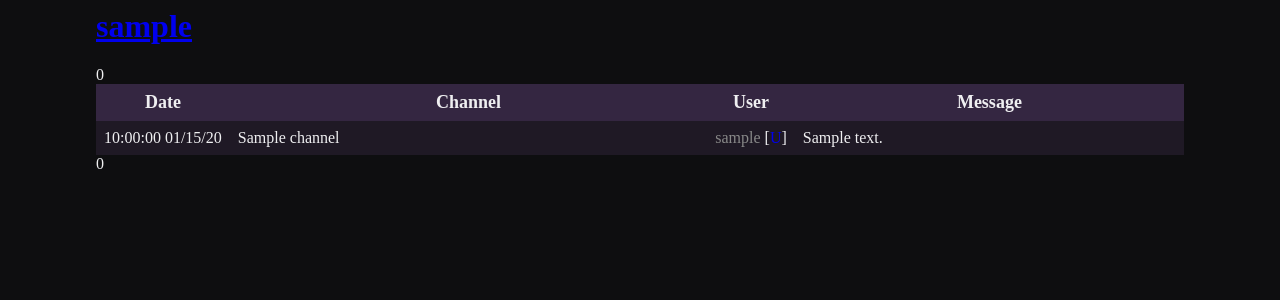
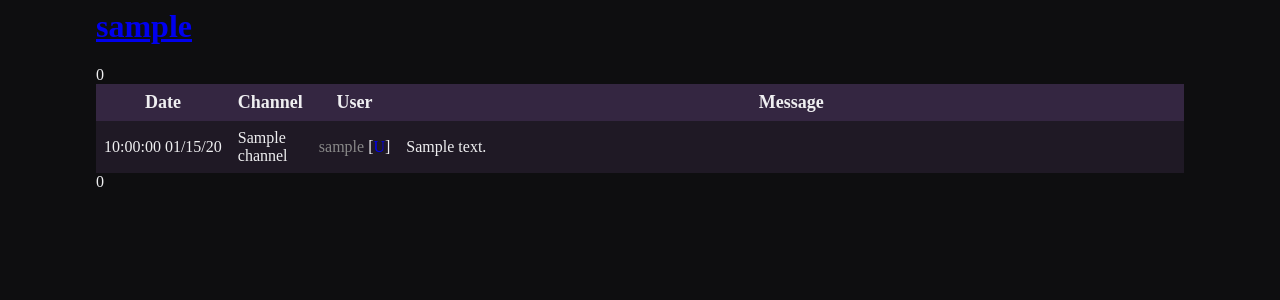
Before and after one commit to retrontology/twitchlogger, a Django app: a page that uses src/webserver/user/templates/user/index.html in a window 1280 px wide. Shown: the top 300 px of the page. Run offline with Django 4.2, Linux system fonts and the light colour scheme; tables that the repository leaves empty hold one stand-in row (values such as "Sample post"); a database or web service that is not in the repository returns one stand-in record (values such as "Sample title").

Commit message:
add to message-channel

```diff
--- a/src/webserver/static/style.css
+++ b/src/webserver/static/style.css
@@ -27,7 +27,7 @@ td {
 tr:nth-child(odd) {background-color: #0f0c12;}
 tr:nth-child(even) {background-color: #1f1925;}
 
-.message-date, .message-user {
+.message-date, .message-user, .message-channel {
     width: 1em;
     white-space:nowrap;
 }
```
